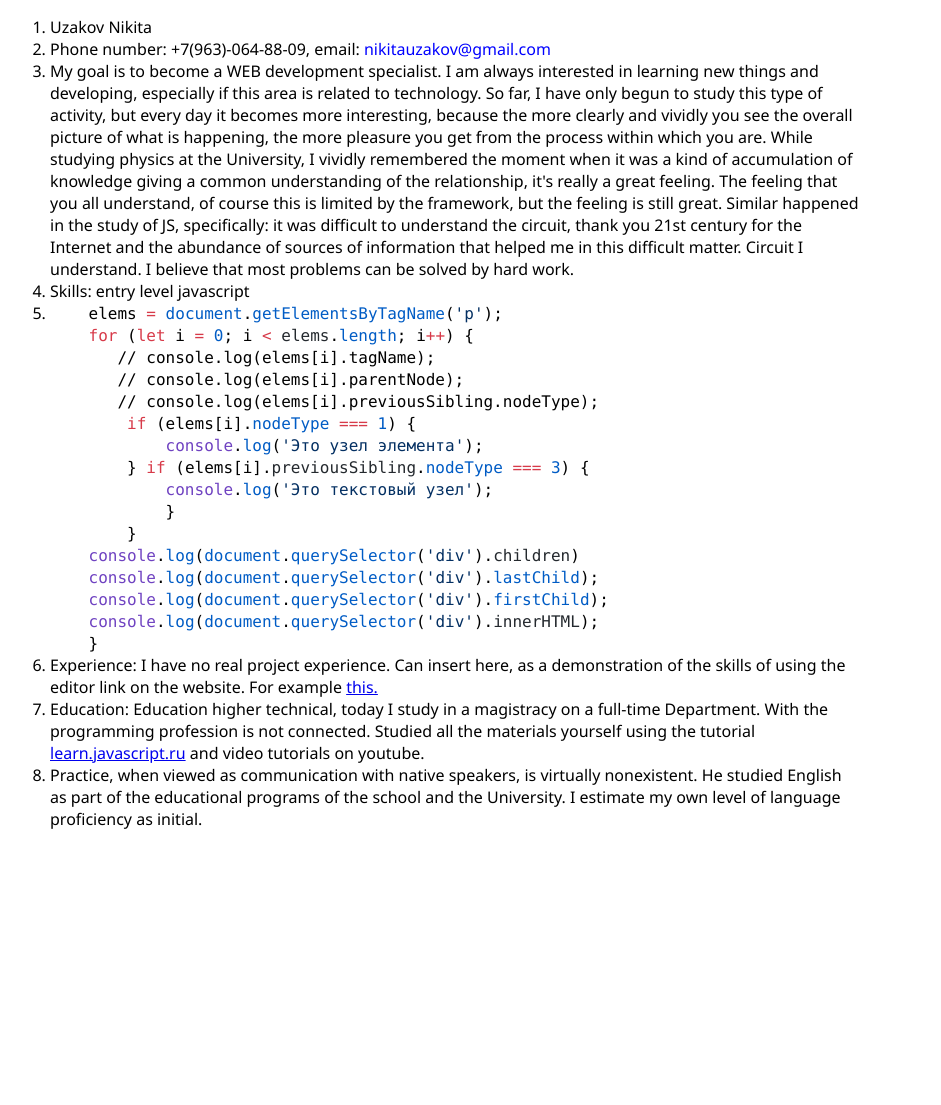
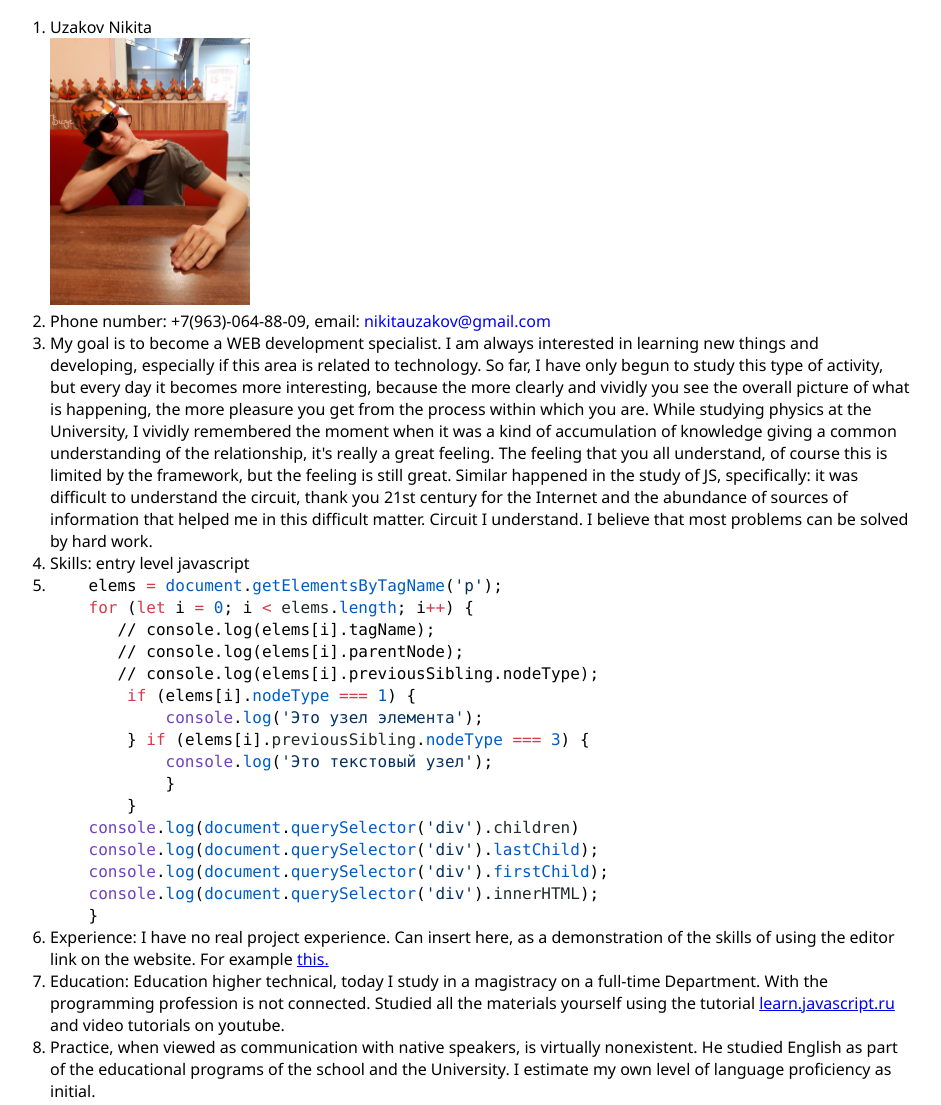
Before and after one commit to uzakovnikita/rsschool-cv, a plain HTML site: page index.html in a window 1280 px wide. Shown: the whole page, without its empty margins (46-987 px from the left). Before the commit the page ends 846 px from the top, so only its background shows below. Drawn offline with Linux system fonts and the light colour scheme; a script that the page names is missing.

Commit message:
feat
add picture

```diff
--- a/index.html
+++ b/index.html
@@ -13,7 +13,9 @@
 <body>
     <main>
         <ol>
-            <li>Uzakov Nikita</li>
+            <li>Uzakov Nikita
+                <p><img src="king.jpg" alt="" srcset="" class="personal"></p>
+            </li>
             <li>Phone number: +7(963)-064-88-09, email:
                 <span class="email">nikitauzakov@gmail.com</span></li>
             <li>My goal is to become a WEB development specialist. I am always interested in learning new things and developing, especially if this area is related to technology. So far, I have only begun to study this type of activity, but every day it becomes
--- a/styles.css
+++ b/styles.css
@@ -6,12 +6,19 @@ li {
     color: blue;
 }
 
+p {
+    margin: 0;
+}
+
+.personal {
+    width: 200px;
+}
+
 main {
     width: 900px;
     display: block;
     text-align: left;
     padding-left: 3rem;
-    box-sizing: border-box;
     word-wrap: break-word;
 }
 
```
Also changed, not shown: king.jpg (added).
